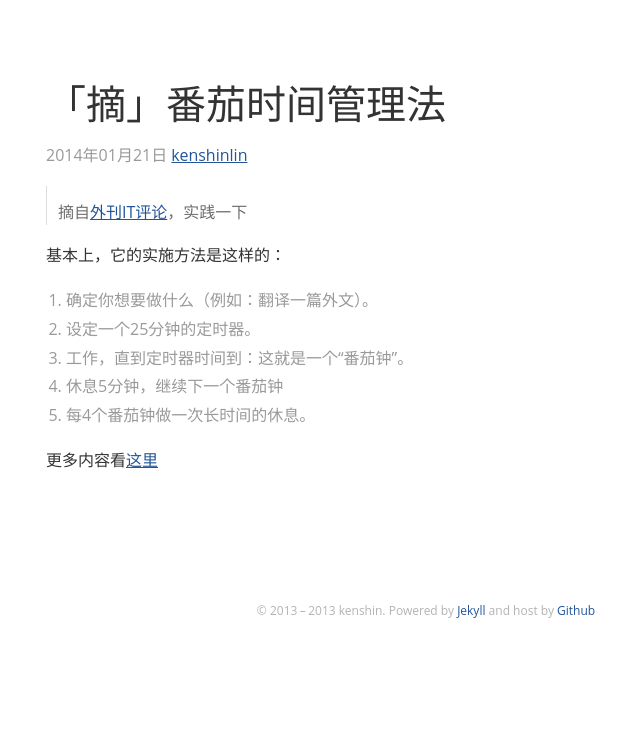
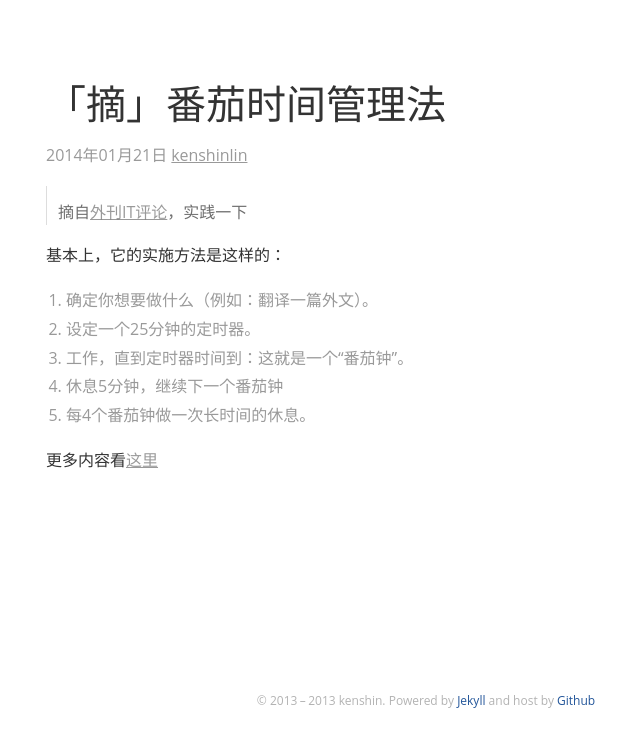
Before and after one commit to kenshinlin/archives, a Jekyll site: the page built from _posts/2014-1-21-tomatoTimer.md, in a window 1280 px wide. Shown: the top 747 px of the page, without its empty margins (214-854 px from the left). Built offline with Jekyll 4.4.1, drawn with Linux system fonts in a browser that asks for light colours; comment, search, counter and statistics services are not loaded.

Commit message:
Update style.css

```diff
--- a/css/style.css
+++ b/css/style.css
@@ -151,7 +151,7 @@
   position: relative;
 }
 .copyright{
-  padding: 10px 0;
+  padding: 100px 10px 10px;
   margin-top: 50px;
   text-align: center;
   position: relative;
@@ -168,7 +168,7 @@
 }
 
 .post-content {word-wrap: break-word;font-size: 16px;line-height: 1.8; margin:0 auto; padding-top: 20px;}
-.post-content a {text-decoration:underline;}
+.post-content a {text-decoration:underline;color:rgba(0,0,0,0.4);}
 .post-content img {max-width:100%;display:block;}
 .post-content p,
 .post-content pre,
```
